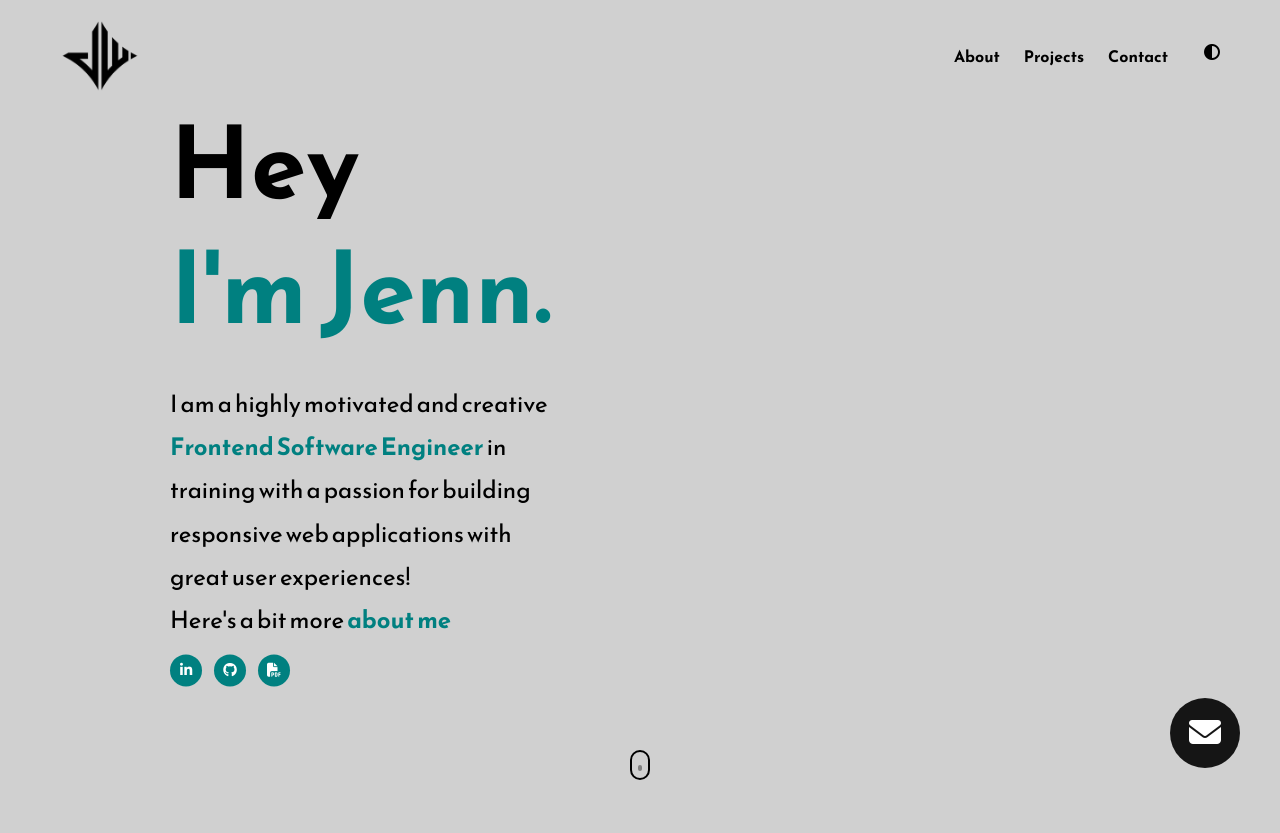
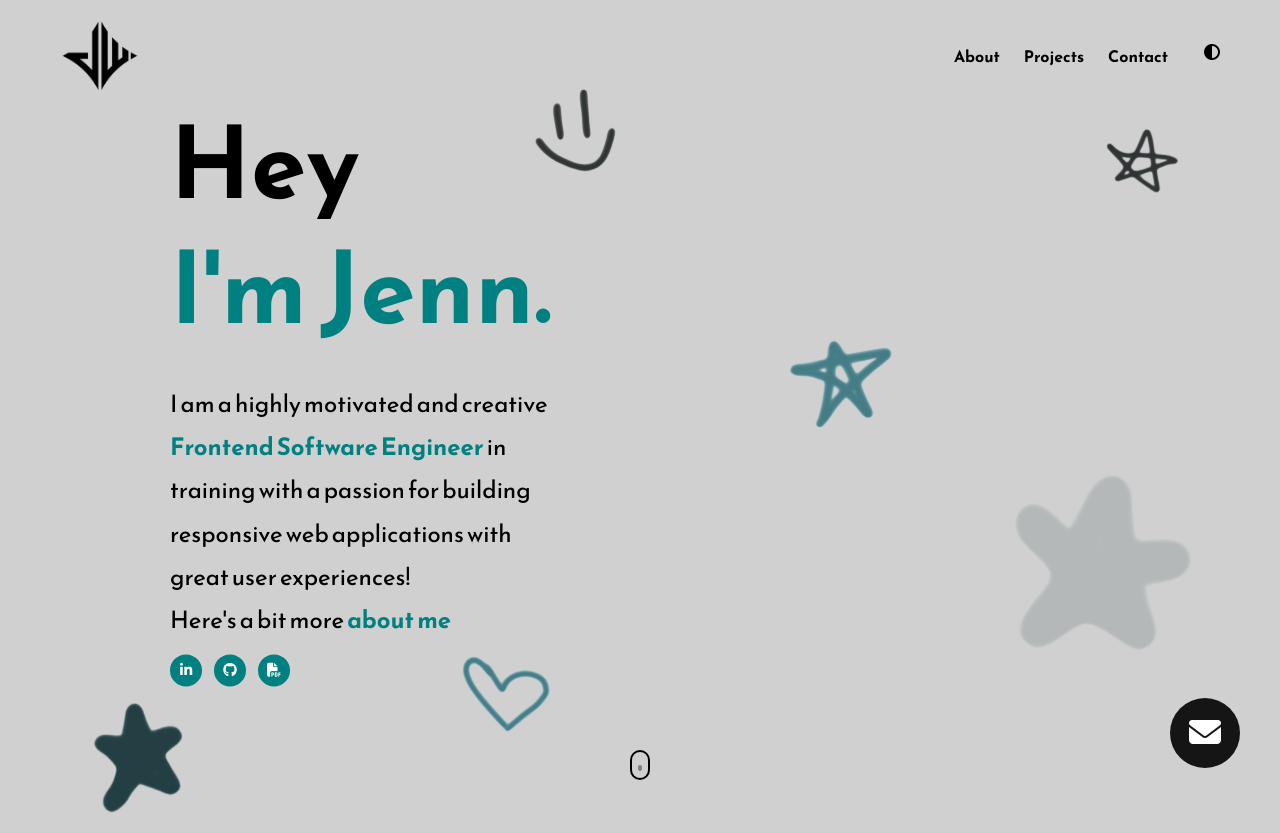
Before and after one commit to Jenniferw386/Hey, a plain HTML site: page index.html in a window 1280 px wide. Shown: the top 833 px of the page. Drawn offline with nearby package versions, Linux system fonts and the light colour scheme; a web font is replaced by a local one.

Commit message:
added drawings

```diff
--- a/app.js
+++ b/app.js
@@ -1,6 +1,26 @@
 // template_6ndm3ab
 //service_5qg5ngh
 //4k8_T225bAJgNZ9FV
+
+const scaleFactor = 1 / 20
+function moveBackground(event){
+    const shapes = document.querySelectorAll(".shape");
+    const x = event.clientX * scaleFactor;
+    const y = event.clientY * scaleFactor;
+
+    for (let i =0; i < shapes.length; ++i) {
+        const isOdd = i % 2 !== 0;
+        const boolInt = isOdd ? -1 : 1;
+        shapes[i].style.transform = `translate(${x * boolInt}px, ${y * boolInt}px)`
+    }
+}
+
+
+
+
+
+
+
 
 let contrastToggle = false;
 
--- a/index.html
+++ b/index.html
@@ -23,7 +23,7 @@
 
 </head>
 <body>
-<section id="landing">
+<section id="landing" onmousemove="moveBackground(event)">
 <nav>
 <img src="./assets/jw-removebg-preview.png" class="logo">
 <ul class="nav__link--list">
@@ -118,6 +118,13 @@ in training with a passion for building responsive web applications with great u
     <div class="modal__overlay overlay--success">Thanks for reaching out. <br> Look forward to speaking to you soon!</div>
     </div>
 </div>
+<img src="./assets/lth.png" class="shape shape_1" alt="">
+<img src="./assets/dtb.png" class="shape shape_2" alt="">
+<img src="./assets/lgb.png" class="shape shape_3" alt="">
+<img src="./assets/bsf.png" class="shape shape_5" alt="">
+<img src="./assets/bs.png" class="shape shape_4" alt="">
+<img src="./assets/lts.png" class="shape shape_6" alt="">
+
 </section>
 <section class="projects">
     <div class="container">
--- a/styles.css
+++ b/styles.css
@@ -540,3 +540,39 @@ position: relative;
     left: 0;
     width: 100%;
 }
+/* DRAWINGS*/
+
+.shape {
+    position: fixed;
+}
+.shape_2{
+    height: 150px;
+    top: 85vh;
+    left: 5vw;
+}
+
+.shape_4 {
+    height: 80px;
+top: 15vh;
+left: 85vw;
+}
+.shape_3 {
+    height: 250px;
+    top: 55vh;
+    left: 75vw;
+}
+.shape_1 {
+    height: 100px;
+    top: 80vh;
+    left: 35vw;
+}
+.shape_5 {
+    height: 110px;
+    top: 10vh;
+    left: 40vw;
+}
+.shape_6 {
+    height: 120px;
+    top: 40vh;
+    left: 60vw;
+}
```
Also changed, not shown: assets/bs.png (added), assets/bsf.png (added), assets/dtb.png (added), assets/lgb.png (added), assets/lth.png (added), assets/lts.png (added).
